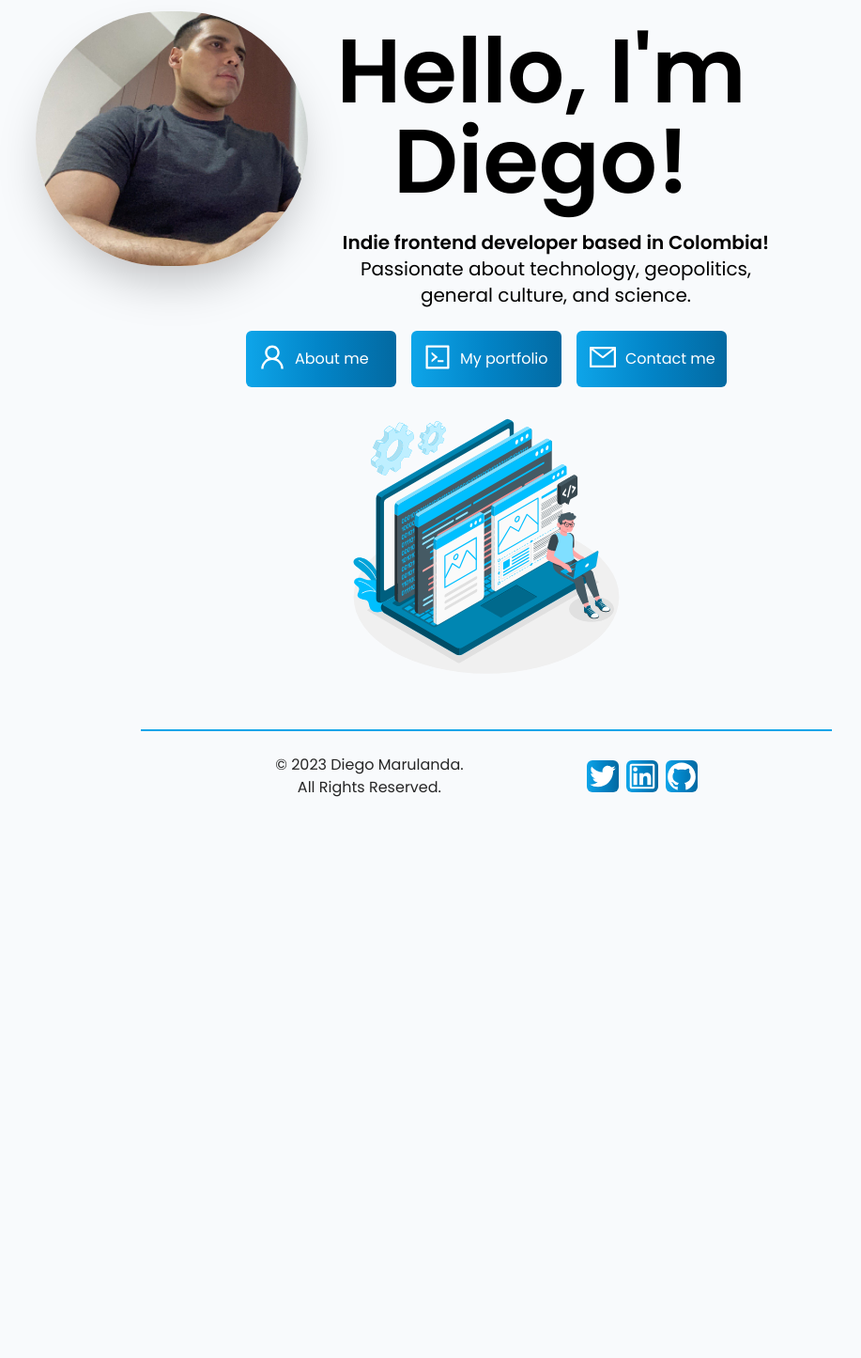
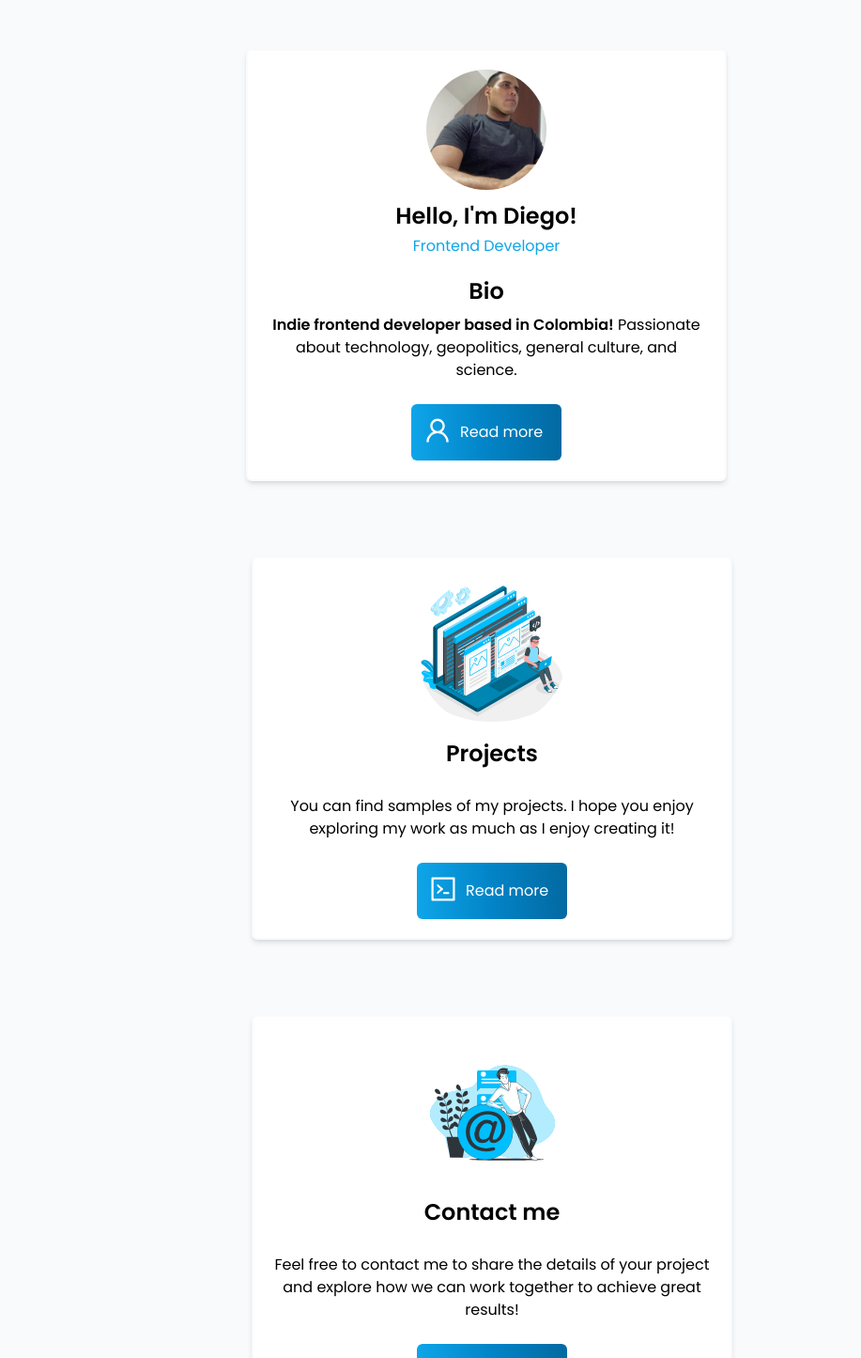
Before and after one commit to DiegoMarulandaB/Portfolio, a Next.js app: page / in a window 1280 px wide. Shown: the part 260-1705 px from the top of the page at 94% size, without its empty margins (122-1039 px from the left). Before the commit the page ends 1134 px from the top, so only its background shows below. Built offline with nearby package versions, Linux system fonts and the light colour scheme.

Commit message:
add cards_home

```diff
--- a/src/app/home/page.tsx
+++ b/src/app/home/page.tsx
@@ -10,11 +10,10 @@ interface Button {
   route: string;
 }
 
-const buttons: Button[] = [
-  { label: 'About me', route: '/about' },
-  { label: 'My portfolio', route: '/projects' },
-  { label: 'Contact me', route: '/contact' },
-];
+
+const ButtonAbout: Button[] = [{ label: 'Read more', route: '/about' }]
+const ButtonProjects: Button[] = [{ label: 'Read more', route: '/projects' }]
+const ButtonContact: Button[] = [{ label: 'Read more', route: '/contact' }]
 
 const HomePage = () => {
   return (
@@ -25,29 +24,30 @@ const HomePage = () => {
         </h1>
       </div>
 
-      <div className="flex flex-col md:flex-row md:space-x-3 md:text-left mt-4">
+      <div className="flex flex-col text-center items-center justify-center md:space-x-3 md:text-left mt-4">
         <div className="md:w-3/3">
-          <Image
+
+
+
+    <div className="">
+      <div className=" max-w-lg mx-auto my-10 bg-white dark:bg-slate-800 rounded-md border-2 border-slate-50 shadow-md p-5 w-full ">
+        <img
+          className="w-32 h-32 rounded-full mx-auto"
           src="/diego.jpg"
-            alt="profile image"
-            width={290}
-            height={290}
-            className="h-auto max-w-full rounded-full shadow-2xl mb-10 mx-auto md:mx-2 mt-6 md:mt-0 "
+          alt="Profile picture"
         />
-        </div>
-        <div className="md:w-3/6">
-          <h1 className="text-2xl lg:text-6xl text-center font-semibold">
-            <AnimatedText text="Hello, I'm Diego!" className="mr-2 mb-2 mt-2" />
-          </h1>
-          <p className="text-xl text-center mt-2 font-light">
-            <span className="font-bold">Indie frontend developer based in Colombia!</span> Passionate about technology,
-            geopolitics, general culture, and science.
+        <h2 className="font-ligth dark:bg-text-white-900 text-center text-2xl font-semibold mt-3">Hello, I'm Diego!</h2>
+
+        <p className="text-sky-500 text-center  mt-1">Frontend Developer</p>
+
+        <div className="mt-5">
+          <h3 className=" font-ligth dark:bg-text-white-900 text-center text-2xl font-semibold mt-3">Bio</h3>
+          <p className="font-ligth text-center mt-2">
+           <strong> Indie frontend developer based in Colombia!</strong> Passionate about technology, geopolitics, general culture, and science.
+
           </p>
-        </div>
-      </div>
-
               <div className="flex flex-col md:flex-row md:space-x-4 items-center justify-center mt-6">
-        {buttons.map((button, index) => (
+        {ButtonAbout.map((button, index) => (
           <Link key={index} href={button.route}>
             <button
               type="button"
@@ -55,79 +55,110 @@ const HomePage = () => {
               hover:-translate-y-1 transition-transform cursor-pointer text-white bg-gradient-to-r from-sky-500 via-sky-600 to-sky-700 rounded-md px-3 py-3 mb-4 md:mb-0 w-full md:w-40"
             >
               {index === 0 && <AiOutlineUser className="icon text-white text-center items-center justify-center mb-1 mr-2" size={32} />}
-              {index === 1 && <AiOutlineCode className="icon text-white text-center items-center justify-center mb-1 mr-2" size={32} />}
-              {index === 2 && <AiOutlineMail className="icon text-white text-center items-center justify-center mb-1 mr-2" size={32} />}
+
+
               {button.label}
             </button>
           </Link>
         ))}
       </div>
+        </div>
+      </div>
+    </div>
+        </div>
 
-      {/* Projects Section */}
-       <div>
-        <div className="flex flex-col text-center items-center justify-center ">
+
+        {/* projects */}
+
+
+    <div className=" ">
+      <div className=" max-w-lg mx-auto my-10 bg-white dark:bg-slate-800 rounded-md border-2 border-slate-50 shadow-md p-5 w-full flex flex-col text-center items-center justify-center ">
+
              <Image
             src="/projects.svg"
             alt="projects image"
-            width={300}
-            height={300}
-            className="mx-auto md:mx-2 mt-4"
+            width={160}
+            height={160}
+            className="w-34 h-34 rounded-full mx-auto "
           />
-        </div>
-        {/* <div className="md:w-1/2">
-          <h1 className="text-2xl lg:text-6xl text-center font-semibold">
-            <AnimatedText text="My portfolio" className="mr-2 mb-2 mt-2" />
-          </h1>
-          <p className="text-xl text-center mt-2 font-light">
+        <h2 className="font-ligth dark:bg-text-white-900 text-center text-2xl font-semibold mt-3">Projects</h2>
+
+        <div className="mt-5">
+          {/* <h3 className=" text-center  text-xl font-ligth">Bio</h3> */}
+          <p className="font-ligth text-center mt-2">
           You can find samples of my projects. I hope you enjoy exploring my work as much as I enjoy creating it!
+
           </p>
-        </div> */}
-      </div>
-
-      <div>
-        {/* <Link href="/projects">
+              <div className="flex flex-col md:flex-row md:space-x-4 items-center justify-center mt-6">
+        {ButtonProjects.map((button, index) => (
+          <Link key={index} href={button.route}>
             <button
               type="button"
               className="hover:bg-gradient-to-br focus:ring-4 focus:outline-none focus:ring-sky-300 text-center inline-flex items-center
               hover:-translate-y-1 transition-transform cursor-pointer text-white bg-gradient-to-r from-sky-500 via-sky-600 to-sky-700 rounded-md px-3 py-3 mb-4 md:mb-0 w-full md:w-40"
             >
-            <AiOutlineCode className="icon text-white text-center items-center justify-center mb-1 mr-2" size={32} />
-            My portfolio
+               {index === 0 && < AiOutlineCode className="icon text-white text-center items-center justify-center mb-1 mr-2" size={32} />}
+
+
+
+              {button.label}
             </button>
-        </Link> */}
+          </Link>
+        ))}
       </div>
-
-      {/* Contact Section */}
-      {/* <div className="flex flex-col md:flex-row md:space-x-3 md:text-left mt-12">
-        <div className="md:w-1/2">
-          <Image
-            src="/email.svg"
-            alt="email image"
-            width={300}
-            height={300}
-            className="mx-auto md:mx-2 mt-4"
-          />
         </div>
-        <div className="md:w-1/2">
-          <h1 className="text-2xl lg:text-6xl text-center font-semibold">
-            <AnimatedText text="Contact me" className="mr-2 mb-2 mt-2" />
-          </h1>
-          <p className="text-xl text-center mt-2 font-light">Get in touch with me!</p>
       </div>
     </div>
 
+    {/* Contact */}
+
+       <div className=" ">
+      <div className=" max-w-lg mx-auto my-10 bg-white dark:bg-slate-800 rounded-md border-2 border-slate-50 shadow-md p-5 w-full flex flex-col text-center items-center justify-center ">
+
+             <Image
+            src="/email.svg"
+            alt="projects image"
+            width={160}
+            height={160}
+            className="w-34 h-34 rounded-full mx-auto "
+          />
+        <h2 className="font-ligth dark:bg-text-white-900 text-center text-2xl font-semibold mt-3">Contact me</h2>
+
+        <div className="mt-5">
+          {/* <h3 className=" text-center  text-xl font-ligth">Bio</h3> */}
+          <p className="font-ligth text-center mt-2">
+          Feel free to contact me to share the details of your project and explore how we can work together to achieve great results!
+
+          </p>
               <div className="flex flex-col md:flex-row md:space-x-4 items-center justify-center mt-6">
-        <Link href="/contact">
+        {ButtonProjects.map((button, index) => (
+          <Link key={index} href={button.route}>
             <button
               type="button"
               className="hover:bg-gradient-to-br focus:ring-4 focus:outline-none focus:ring-sky-300 text-center inline-flex items-center
               hover:-translate-y-1 transition-transform cursor-pointer text-white bg-gradient-to-r from-sky-500 via-sky-600 to-sky-700 rounded-md px-3 py-3 mb-4 md:mb-0 w-full md:w-40"
             >
-            <AiOutlineMail className="icon text-white text-center items-center justify-center mb-1 mr-2" size={32} />
-            Contact me
+               {index === 0 && < AiOutlineMail className="icon text-white text-center items-center justify-center mb-1 mr-2" size={32} />}
+
+
+
+              {button.label}
             </button>
           </Link>
-      </div> */}
+        ))}
+      </div>
+        </div>
+      </div>
+    </div>
+      </div>
+       <div>
+        <div>
+
+        </div>
+
+      </div>
+
+
     </section>
   );
 };
--- a/src/components/AnimatedText/AnimatedText.tsx
+++ b/src/components/AnimatedText/AnimatedText.tsx
@@ -49,6 +49,7 @@ const AnimatedText: React.FC<AnimatedTextProps> = ({ text, className = '' }) =>
         ))}
       </motion.h1>
     </div>
+
   )
 }
 
```
Lines whose indentation alone changed are shown as unchanged.
